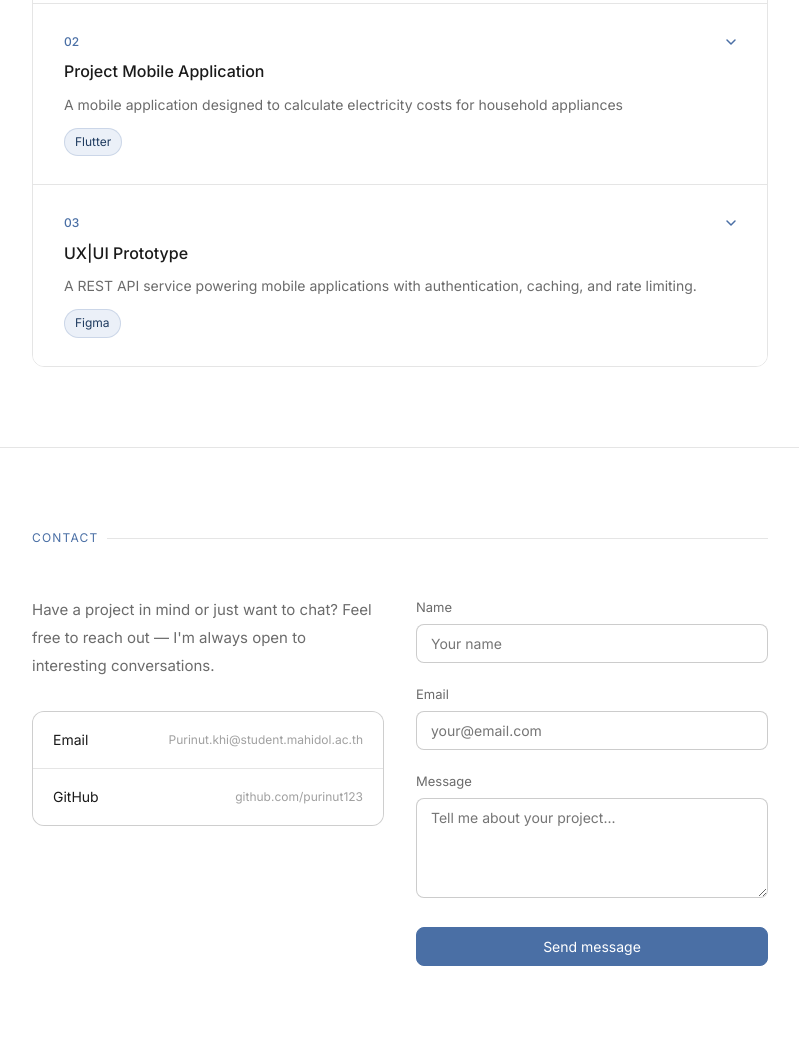
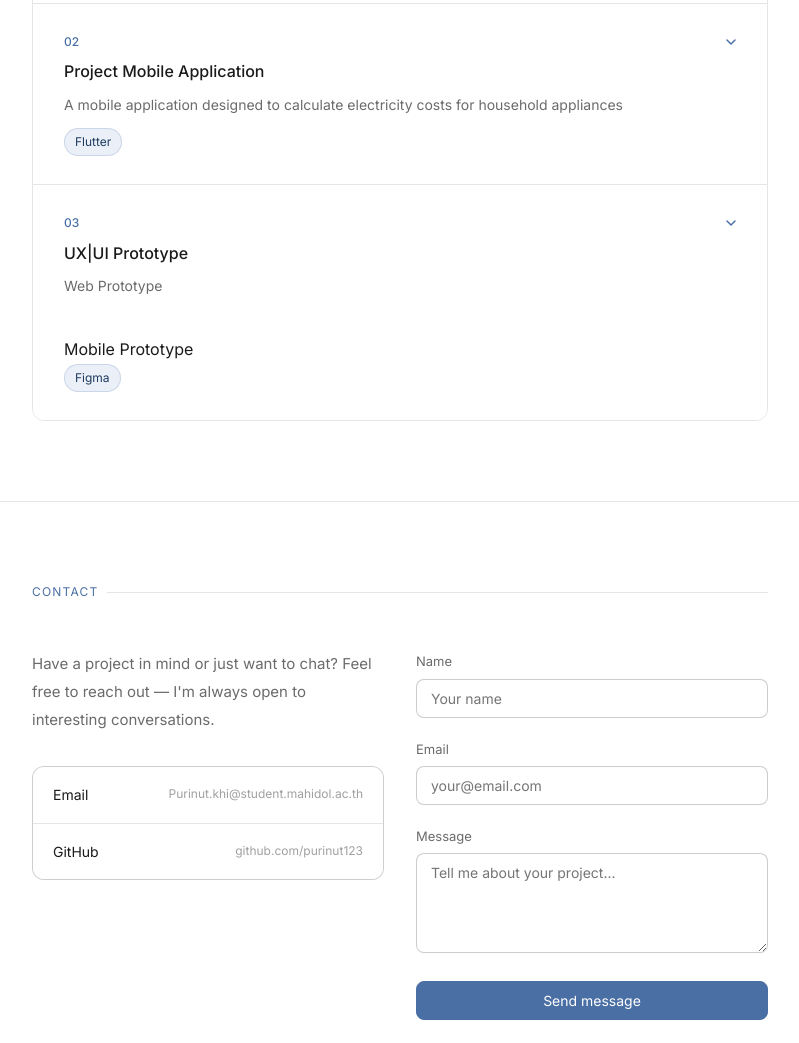
Before and after one commit to purinut123/Purinut.github.io, a plain HTML site: page index.html in a window 1280 px wide. Shown: the part 1309-2352 px from the top of the page, without its empty margins (240-1039 px from the left). Drawn offline with Linux system fonts and the light colour scheme.

Commit message:
Revise project descriptions in index.html
Updated project descriptions for clarity and detail.

```diff
--- a/index.html
+++ b/index.html
@@ -156,8 +156,7 @@
           <div style="flex: 1;">
             <div class="project-number">03</div>
             <div class="project-title">UX|UI Prototype</div>
-            <p class="project-desc">A REST API service powering mobile applications with authentication, caching, and
-              rate limiting.</p>
+            <p class="project-desc">Web Prototype</p><br><p>Mobile Prototype</p>
             <div class="tag-list">
               <span class="tag">Figma</span>
             </div>
@@ -173,8 +172,8 @@
           <div class="detail-inner">
             <div>
               <div class="detail-label">Overview</div>
-              <p class="detail-text">High-performance REST API with JWT auth, Redis caching, and rate limiting on
-                Docker.</p>
+              <p class="detail-text">This is a prototype of a web and mobile application developed to demonstrate core features,
+                functionality, and user experience before full implementation</p>
             </div>
             <div style="display: flex; gap: 10px; flex-wrap: wrap;">
               <a href="https://github.com/purinut123/My_project_intern" target="_blank" rel="noopener"
```
